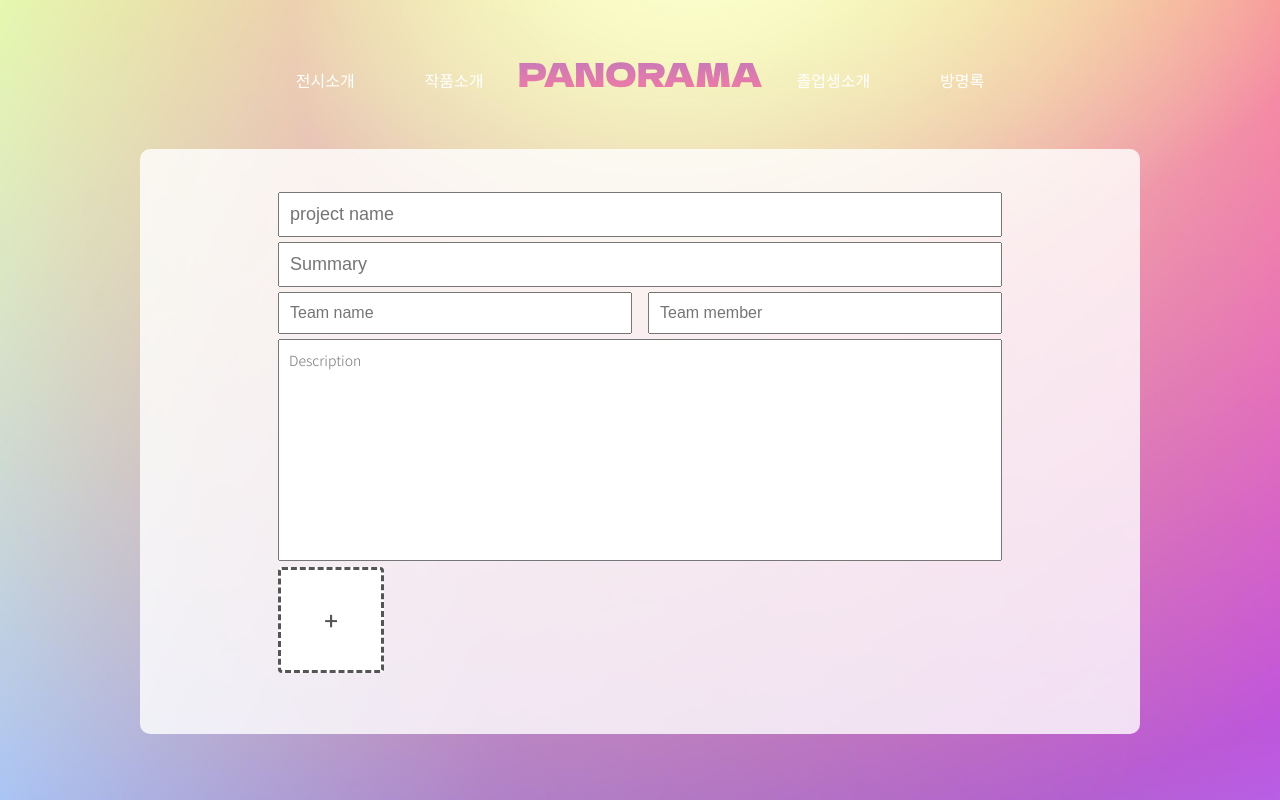
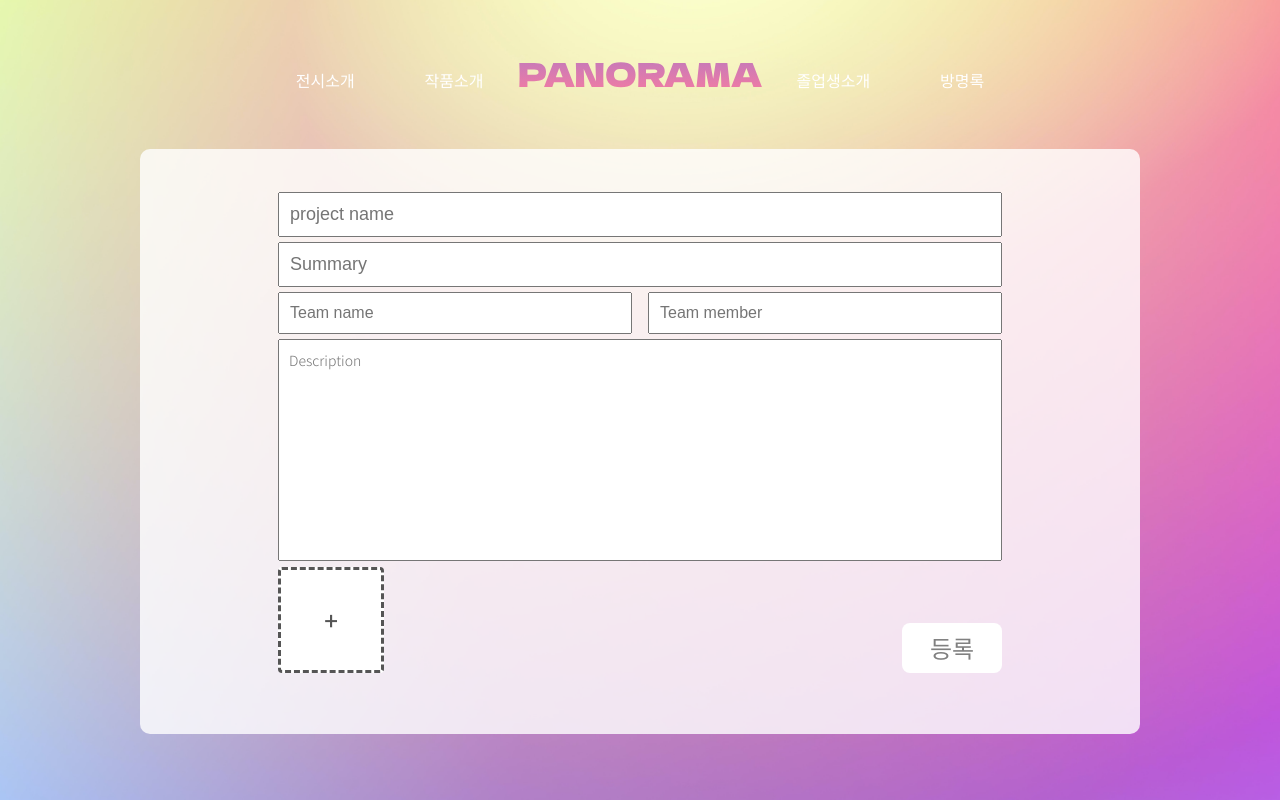
Before and after one commit to 2021-The-End/Panorama-Client, a React (Create React App) app: page /Upload in a window 1280 px wide. Shown: the top 800 px of the page. Built offline with nearby package versions, Linux system fonts and the light colour scheme.

Commit message:
[Update] submit button

```diff
--- a/src/Pages/Upload/Style.ts
+++ b/src/Pages/Upload/Style.ts
@@ -66,8 +66,7 @@ export const Description = styled.div`
 
 export const ImgUpload = styled.div`
   display: flex;
-  width: 724px;
-  padding: 5px;
+  width: 624px;
 `;
 
 export const UploadBtn = styled.div`
@@ -107,3 +106,22 @@ export const ImgView = styled.div`
     margin-left: 10px;
   }
 `;
+
+export const SubmitBtn = styled.div`
+  width: 100px;
+  height: 50px;
+  background-color: white;
+  display: flex;
+  align-items: center;
+  justify-content: center;
+  font-size: 24px;
+  color: gray;
+  border-radius: 8px;
+`;
+
+export const Bottom = styled.div`
+  display: flex;
+  justify-content: space-between;
+  align-items: flex-end;
+  padding: 5px;
+`;
--- a/src/Pages/Upload/Upload.tsx
+++ b/src/Pages/Upload/Upload.tsx
@@ -44,6 +44,7 @@ const Upload = () => {
                 placeholder="Description "
               />
             </S.Description>
+            <S.Bottom>
               <S.ImgUpload>
                 <S.UploadBtn>
                   <label htmlFor="file">+</label>
@@ -51,6 +52,8 @@ const Upload = () => {
                 </S.UploadBtn>
                 <S.ImgView>{}</S.ImgView>
               </S.ImgUpload>
+              <S.SubmitBtn>등록</S.SubmitBtn>
+            </S.Bottom>
           </S.ContentBox>
         </S.Container>
       </S.UploadPage>
```
Also changed, not shown: 6 other files (tests, documents, lock files or other folders). Lines whose indentation alone changed are shown as unchanged.
